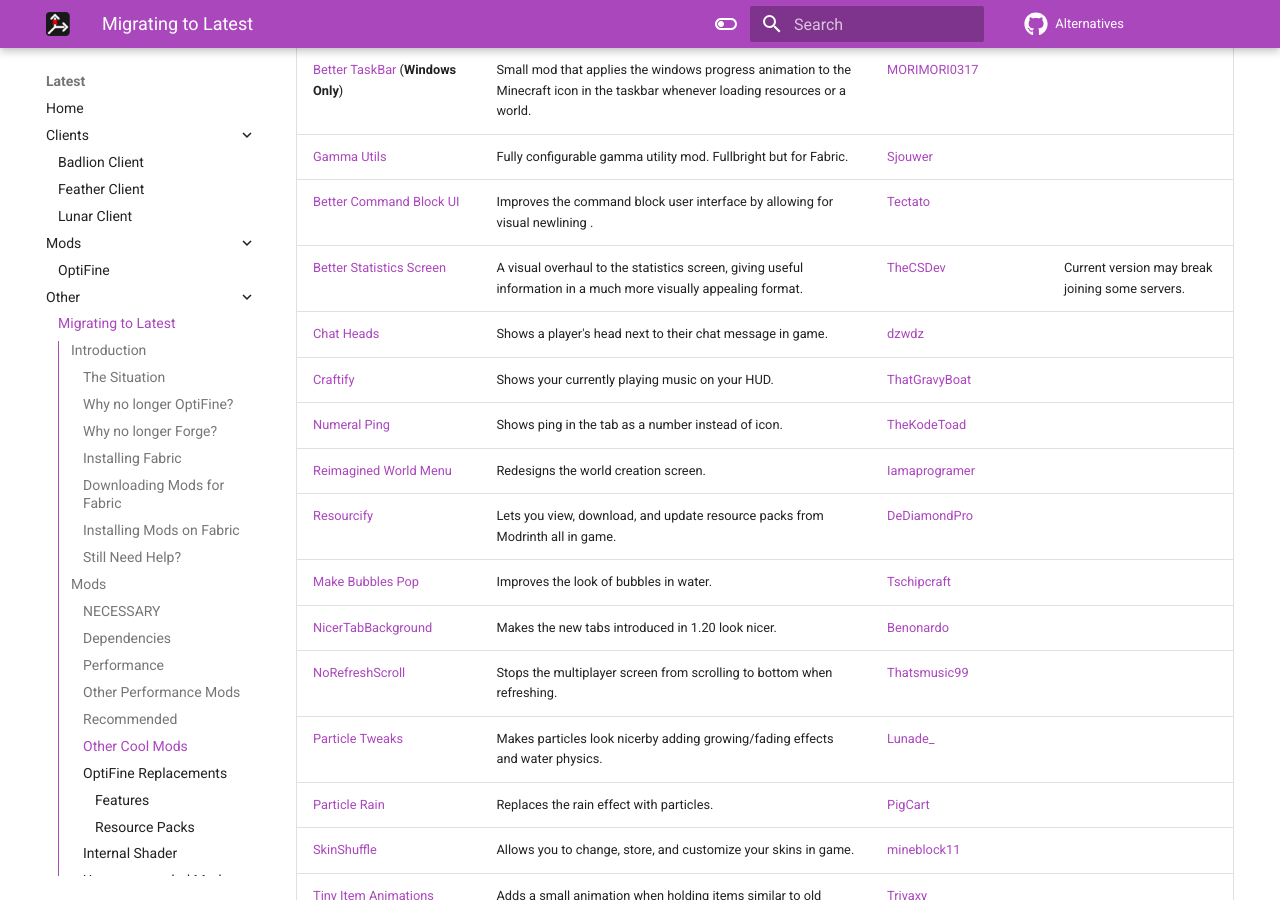
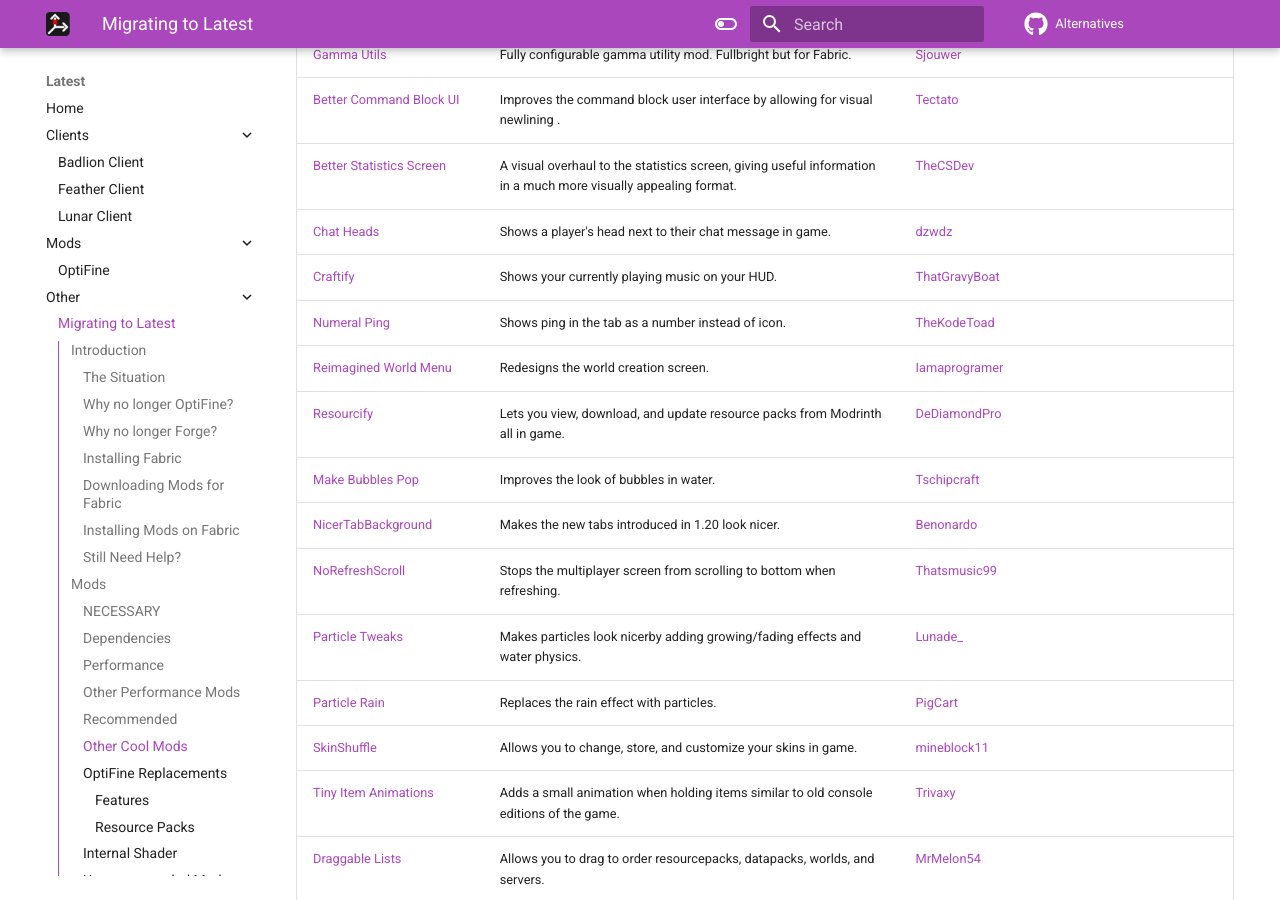
Before and after one commit to MicrocontrollersDev/Alternatives, an MkDocs documentation site: the page built from docs/latest/migrating.md, in a window 1280 px wide and 900 px high, scrolled down 6914 px. Built offline with MkDocs 1.6.1 and Material for MkDocs 9.7.7, drawn with Linux system fonts in a browser that asks for light colours; comment, search, counter and statistics services are not loaded.

Commit message:
this should be fixed now

```diff
--- a/docs/latest/migrating.md
+++ b/docs/latest/migrating.md
@@ -200,7 +200,7 @@
 | [Better TaskBar](https://modrinth.com/mod/better-taskbar) (**Windows Only**) | Small mod that applies the windows progress animation to the Minecraft icon in the taskbar whenever loading resources or a world. | [MORIMORI0317](https://github.com/MORIMORI0317) |
 | [Gamma Utils](https://modrinth.com/mod/gamma-utils) | Fully configurable gamma utility mod. Fullbright but for Fabric. | [Sjouwer](https://github.com/Sjouwer) |
 | [Better Command Block UI](https://modrinth.com/mod/bettercommandblockui) | Improves the command block user interface by allowing for visual newlining . | [Tectato](https://github.com/Tectato) |
-| [Better Statistics Screen](https://modrinth.com/mod/better-stats) | A visual overhaul to the statistics screen, giving useful information in a much more visually appealing format. | [TheCSDev](https://github.com/TheCSDev) | Current version may break joining some servers.
+| [Better Statistics Screen](https://modrinth.com/mod/better-stats) | A visual overhaul to the statistics screen, giving useful information in a much more visually appealing format. | [TheCSDev](https://github.com/TheCSDev) |
 | [Chat Heads](https://modrinth.com/mod/chat-heads) | Shows a player's head next to their chat message in game. | [dzwdz](https://github.com/dzwdz) |
 | [Craftify](https://modrinth.com/mod/craftify) | Shows your currently playing music on your HUD. | [ThatGravyBoat](https://github.com/ThatGravyBoat) |
 | [Numeral Ping](https://modrinth.com/mod/numeral-ping) | Shows ping in the tab as a number instead of icon. | [TheKodeToad](https://github.com/TheKodeToad) |
```
